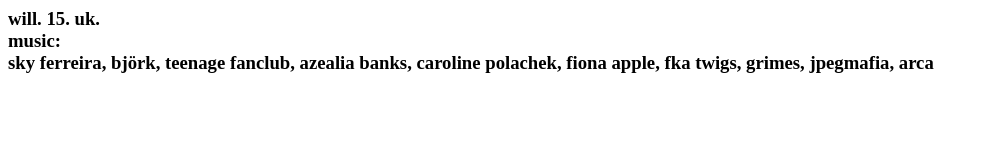
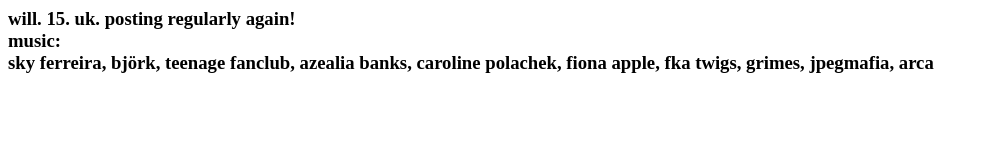
Before and after one commit to artqngel/twittersite, a plain HTML site: page index.html in a window 1280 px wide. Shown: the whole page, without its empty margins (0-988 px from the left). Drawn offline with Linux system fonts and the light colour scheme.

Commit message:
Update index.html

```diff
--- a/index.html
+++ b/index.html
@@ -3,7 +3,7 @@
 <link rel="stylesheet" href="main.css">
 </head>
 
-<h3>will. 15. uk.
+<h3>will. 15. uk. posting regularly again!
 <br>
 music:<br>
 sky ferreira, björk, teenage fanclub, azealia banks, caroline polachek, fiona apple, fka twigs, grimes, jpegmafia, arca
```
